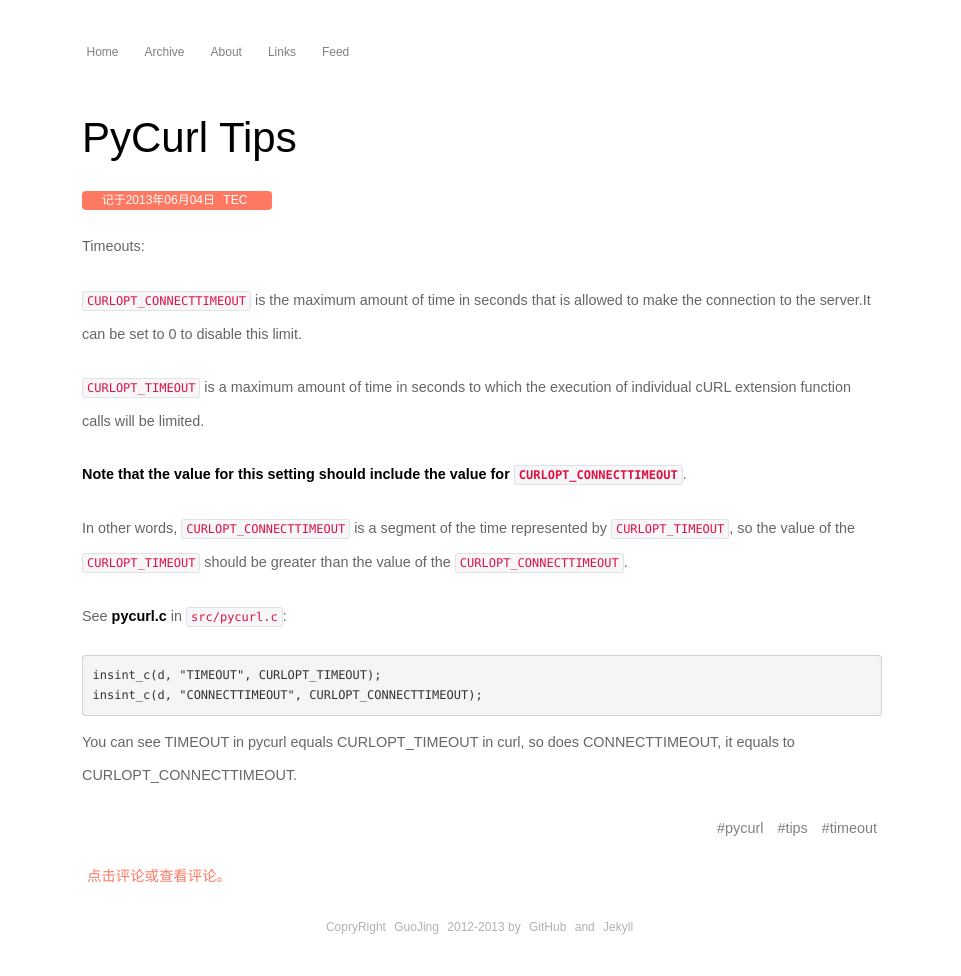
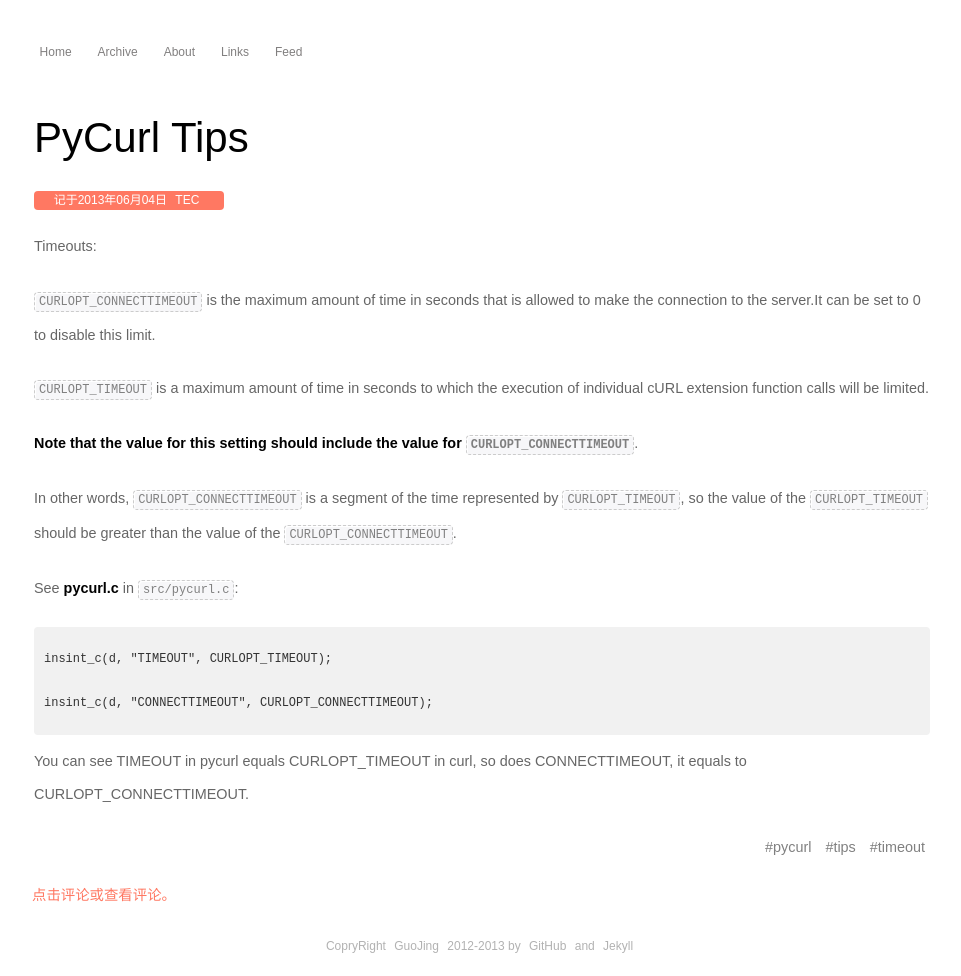
Before and after one commit to zwitzwit/guojing.github.com, a Jekyll site: the page built from _posts/tec/2013-06-04-pycurl-tips-difference-between-CURLOPT_CONNECTTIMEOUT-and-CURLOPT_TIMEOUT.md, in a window 1280 px wide. Shown: the whole page, without its empty margins (158-1119 px from the left). Built offline with Jekyll 4.4.1, drawn with Linux system fonts in a browser that asks for light colours; Markdown is read by kramdown in place of the engine named in the settings.

Commit message:
change width

```diff
--- a/_includes/header.html
+++ b/_includes/header.html
@@ -5,5 +5,7 @@
 <link href="/style/css/bootstrap-responsive.css" rel="stylesheet">
 <link rel="stylesheet" href="/style/css/bootstrap.css" type="text/css">
 <link rel="stylesheet" href="/style/css/bootstrap-responsive.css" type="text/css">
+<script type="text/javascript" src="/style/jquery-1.7.1.min.js"></script>
+
+
 <link rel="stylesheet" href="/style/style.css" type="text/css">
-<script type="text/javascript" src="/style/jquery-1.7.1.min.js"></script>
--- a/style/style.css
+++ b/style/style.css
@@ -5,8 +5,8 @@ h1, h2, h3, h4, h5, h6 {color: black; margin:15px 0}
 
 h3 {font-size:16px}
 
-.main {margin:35px auto; margin-bottom: 20px; width: 800px}
-.banner {margin:35px auto; margin-bottom: 20px; width: 815px}
+.main {margin:35px auto; margin-bottom: 20px; width: 70%}
+.banner {margin:35px auto; margin-bottom: 20px; width: 71%}
 
 .title {font-size:3.5em;}
 .content {font-size:1.2em; line-height: 2.3em}
@@ -61,7 +61,7 @@ a:link{text-decoration:none;}
 
 .content strong {color:black;}
 
-.comments {margin-bottom:30px}
+.comments {margin-bottom:30px;margin-left:-7px}
 .comments .comment {font-size: 1.2em;}
 
 .archive, .content{list-style: none; padding: 0px}
@@ -70,3 +70,8 @@ a:link{text-decoration:none;}
 .archive .year {color: black; font-weight: bold; text-transform: uppercase; margin: 10px 0px;}
 
 ul, ol {margin: 0px; list-style:none}
+
+code {border:1px dashed #ccc;  -moz-border-radius:4px;-webkit-border-radius:4px;border-radius:4px; box-shadow:inset 1px 1px white; font-family:monospace; color:gray}
+
+pre {padding:10px; background:#f1f1f1;  -moz-border-radius:4px;-webkit-border-radius:4px;border-radius:4px;border:none;line-height:3.2em}
+pre code {border: none; box-shadow: none;}
```
